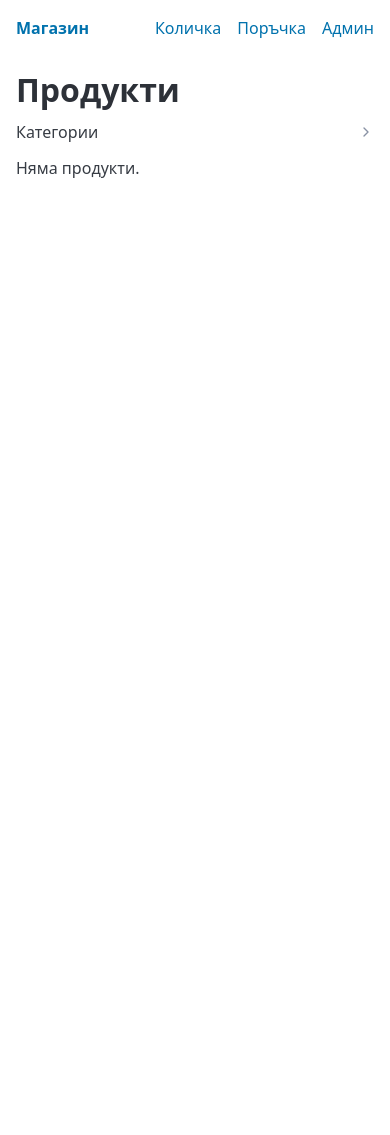
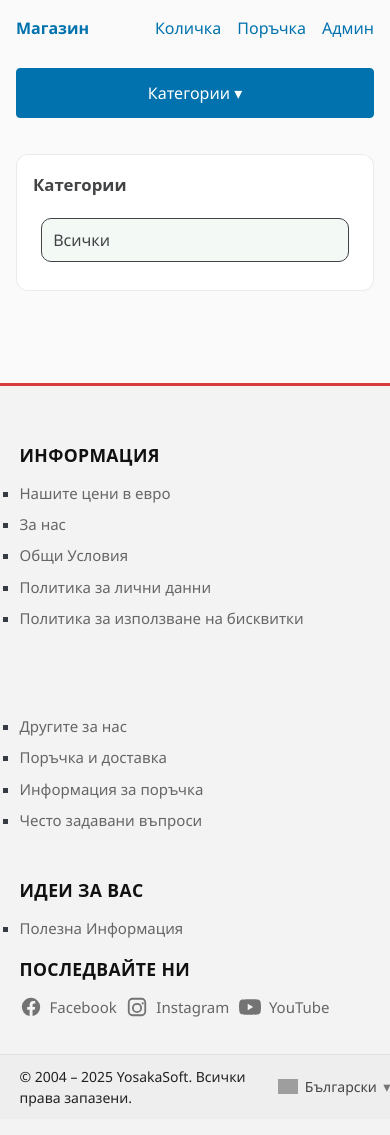
Before and after one commit to yusi-beep/E-Commerce_Shop, a Django app: page / in a window 390 px wide. Before the commit the page ends 178 px from the top, so only its background shows below. Run offline with Django 5.2, Linux system fonts and the light colour scheme; data that the repository does not hold is empty; some libraries are stand-ins or nearby versions; grey boxes are pictures that could not be loaded.

Commit message:
cs: add grid and change colors

```diff
--- a/catalog/templates/catalog/product_list.html
+++ b/catalog/templates/catalog/product_list.html
@@ -1,48 +1,82 @@
 {% extends 'base.html' %}
 {% block content %}
-<h1>Продукти</h1>
-<details>
-  <summary>Категории</summary>
-  <ul>
-    <li><a href="/">Всички</a></li>
+
+<div class="shop-container"><!-- двуколонен layout: sidebar + съдържание -->
+
+  <!-- Sidebar -->
+  <button class="sidebar-toggle" onclick="document.getElementById('shopSidebar').toggleAttribute('hidden')">
+    Категории ▾
+  </button>
+  <aside id="shopSidebar" class="sidebar">
+    <h2>Категории</h2>
+    <ul class="cat-list">
+      <!-- Активен „Всички“, когато няма избрана категория -->
+      <li><a href="/" class="{% if not request.GET.cat %}active{% endif %}">Всички</a></li>
       {% for c in categories %}
-      <li><a href="/?c={{ c.slug }}">{{ c.name }}</a></li>
+        <li>
+          <a href="/?cat={{ c.slug }}"
+             class="{% if request.GET.cat == c.slug %}active{% endif %}">
+            {{ c.name }}
+          </a>
+        </li>
       {% endfor %}
     </ul>
-</details>
+  </aside>
 
-<div class="grid">
+  <!-- Main -->
+  <main>
+    <div class="products-grid">
       {% for p in products %}
-  <article>
-    {% if p.image %}<img src="{{ p.image.url }}" alt="{{ p.name }}" />{% endif %}
-    <h3>
-      <a href="{{ p.get_absolute_url }}">{{ p.name }}</a>
-      {% if p.discount_percent %}
-        <span class="badge">-{{ p.discount_percent }}%</span>
+        <article class="product-card">
+          <a class="product-media" href="{% url 'product_detail' p.slug %}">
+            {% if p.discount_percent %}<span class="badge-sale">-{{ p.discount_percent }}%</span>{% endif %}
+            {% if p.stock == 0 %}<span class="badge-oos">Изчерпан</span>{% endif %}
+
+            {% if p.image_avif %}
+              <picture>
+                <source srcset="{{ p.image_avif.url }}" type="image/avif">
+                {% if p.image_webp %}<source srcset="{{ p.image_webp.url }}" type="image/webp">{% endif %}
+                <img class="img" src="{{ p.image.url }}" alt="{{ p.name }}" loading="lazy" decoding="async">
+              </picture>
+            {% elif p.image %}
+              <img class="img" src="{{ p.image.url }}" alt="{{ p.name }}" loading="lazy" decoding="async">
+            {% else %}
+              <div class="img" aria-label="No image"></div>
             {% endif %}
-    </h3>
+          </a>
 
-    {% if p.old_price %}
-      <p>
-        <small class="contrast">
-          <s>{{ p.old_price }} лв</s>
-          <s>{% if p.old_price_eur %} ({{ p.old_price_eur }} €){% endif %}</s>
-        </small>
-      </p>
-    {% endif %}
+          <h3 class="product-title">{{ p.name }}</h3>
+          <div class="product-meta">В наличност: {{ p.stock }} бр.</div>
 
-    <p><strong>{{ p.price }} лв</strong>
-      {% if p.price_eur %} <small>({{ p.price_eur }} €)</small>{% endif %}
-    </p>
+          <div class="product-price">
+            <span class="now">{{ p.price }}лв.</span>
+            {% if p.old_price %}<span class="old">{{ p.old_price }}лв.</span>{% endif %}
+          </div>
 
+          <div class="card-actions">
+            <a class="btn-view" href="{% url 'product_detail' p.slug %}">Виж</a>
             <form action="{% url 'cart_add' p.id %}" method="post">
               {% csrf_token %}
-      <input type="number" name="qty" value="1" min="1">
-      <button type="submit">Добави</button>
+              <input type="hidden" name="qty" value="1">
+              <button class="btn-add" {% if p.stock == 0 %}disabled aria-disabled="true"{% endif %}>Добави</button>
             </form>
+          </div>
         </article>
-{% empty %}
-  <p>Няма продукти.</p>
       {% endfor %}
     </div>
+
+    {% if is_paginated %}
+      <nav class="pager">
+        {% if page_obj.has_previous %}
+          <a class="btn-view" href="?{% if request.GET.cat %}cat={{ request.GET.cat }}&{% endif %}page={{ page_obj.previous_page_number }}">← Назад</a>
+        {% endif %}
+        <span>Стр. {{ page_obj.number }} / {{ page_obj.paginator.num_pages }}</span>
+        {% if page_obj.has_next %}
+          <a class="btn-view" href="?{% if request.GET.cat %}cat={{ request.GET.cat }}&{% endif %}page={{ page_obj.next_page_number }}">Напред →</a>
+        {% endif %}
+      </nav>
+    {% endif %}
+  </main>
+
+</div>
 {% endblock %}
--- a/catalog/views.py
+++ b/catalog/views.py
@@ -1,24 +1,56 @@
 from django.shortcuts import render, get_object_or_404
+from django.core.paginator import Paginator
 from .models import Product, Category
 
+
 def product_list(request):
-    category_slug = request.GET.get('c')
-    products = Product.objects.filter(active=True)
+    # приемай и ?cat=... и ?c=...
+    cat_slug = request.GET.get('cat') or request.GET.get('c')
+    sort = request.GET.get('sort', 'name')  # name | -name | price | -price | stock | -stock
+
+    # базов queryset + оптимизация
+    qs = (
+        Product.objects.filter(active=True)
+        .select_related('category')
+        .prefetch_related('images')
+    )
+
     current_category = None
-    if category_slug:
-        current_category = get_object_or_404(Category, slug=category_slug)
-        products = products.filter(category=current_category)
-    categories = Category.objects.all()
-    return render(request, 'catalog/product_list.html', {
-        'products': products,
-        'categories': categories,
-        'current_category': current_category,
-    })
+    if cat_slug:
+        current_category = get_object_or_404(Category, slug=cat_slug)
+        qs = qs.filter(category=current_category)
+
+    # безопасно сортиране
+    allowed_sorts = {'name', '-name', 'price', '-price', 'stock', '-stock'}
+    if sort not in allowed_sorts:
+        sort = 'name'
+    qs = qs.order_by(sort)
+
+    # категории за сайдбара
+    categories = Category.objects.all().order_by('name')
+
+    # (по избор) странициране – 20 на страница
+    paginator = Paginator(qs, 20)
+    page_obj = paginator.get_page(request.GET.get('page'))
+
+    return render(
+        request,
+        'catalog/product_list.html',
+        {
+            'products': page_obj.object_list,
+            'page_obj': page_obj,
+            'categories': categories,
+            'current_category': current_category,
+            'current_sort': sort,
+            'current_cat_slug': cat_slug,
+        },
+    )
+
 
 def product_detail(request, slug):
     product = get_object_or_404(
-        Product.objects.prefetch_related('images'),
+        Product.objects.select_related('category').prefetch_related('images'),
         slug=slug,
-        active=True
+        active=True,
     )
     return render(request, 'catalog/product_detail.html', {'product': product})
--- /dev/null
+++ b/static/css/shop.css
@@ -0,0 +1,124 @@
+/* ===========================
+   PAGE LAYOUT & THEME VARS
+   =========================== */
+:root{
+  --card-radius: 14px;
+  --card-shadow: 0 6px 18px rgba(0,0,0,.06); /* мека сянка */
+  --card-shadow-hover: 0 10px 24px rgba(0,0,0,.10); /* по-силна сянка при hover */
+  --border: rgba(0,0,0,.08); /* светъл контур */
+  --muted: #424345; /* приглушен сив текст */
+  --accent: #16a34a; /* зелен акцент */
+  --accent-soft-1: #16a34a0d; /* светлозелен фон */
+  --button: #374151;   /* тъмно сиво */
+  --badge-sale:#f23427;
+}
+
+.shop-container{
+  display:grid;
+  grid-template-columns: 260px 1fr;
+  gap:1.5rem;
+  align-items:start;
+}
+@media (max-width: 1024px){ .shop-container{ grid-template-columns:220px 1fr } }
+@media (max-width: 900px){ .shop-container{ grid-template-columns:1fr } }
+
+/* Sidebar */
+.sidebar{
+  position:sticky; top:1rem; align-self:start;
+  border:1px solid var(--border); border-radius:12px;
+  padding:1rem; background:#fff /* бял фон */
+}
+.sidebar h2{ margin:.25rem 0 1rem; font-size:1.05rem; --pico-color: var(--muted); }
+.sidebar .cat-list{ list-style:none; padding:0; margin:0; display:flex; flex-direction:column; gap:.35rem }
+.sidebar .cat-list a{
+  display:flex; justify-content:space-between; align-items:center;
+  padding:.55rem .7rem; border-radius:10px; text-decoration:none; color:inherit; border:1px solid transparent; color: var(--muted);
+}
+.sidebar .cat-list a:hover{ background:rgba(0,0,0,.03); color: var(--muted);}
+.sidebar .cat-list a.active{ border-color:var(--accent-soft-2); background:var(--accent-soft-1); color: var(--muted);}
+
+/* Mobile sidebar toggle */
+.sidebar-toggle{ display:none; margin-bottom: .75rem }
+@media (max-width:900px){
+  .sidebar{ position:relative; top:0 }
+  .sidebar[hidden]{ display:none }
+  .sidebar-toggle{ display:block }
+}
+
+/* Grid */
+.products-grid{
+  display:grid;
+  gap:1rem;
+  grid-template-columns: repeat(5, 1fr);
+}
+@media (max-width:1536px){ .products-grid{ grid-template-columns: repeat(4, 1fr) } }
+@media (max-width:1200px){ .products-grid{ grid-template-columns: repeat(3, 1fr) } }
+@media (max-width:900px){ .products-grid{ grid-template-columns: repeat(2, 1fr) } }
+@media (max-width:540px){ .products-grid{ grid-template-columns: 1fr } }
+
+/* ===========================
+   PRODUCT CARD
+   =========================== */
+.product-card{
+  display:flex; flex-direction:column; gap:.65rem;
+  background:#fff; border:1px solid var(--border); border-radius:var(--card-radius);
+  padding:.7rem; box-shadow:var(--card-shadow);
+  transition: transform .15s ease, box-shadow .15s ease;
+  max-width: 250px;
+  min-height: 100%;
+}
+.product-card:hover{ transform: translateY(-2px); box-shadow: var(--card-shadow-hover) }
+
+.product-media{ position:relative; display:block; overflow:hidden; border-radius:12px; background:#f3f4f6 }
+.product-media picture, .product-media img{ display:block; width:100%; height:auto }
+.product-media .img{ width:100%; aspect-ratio: 4/3; object-fit:cover; transition: transform .25s ease }
+.product-card:hover .product-media .img{ transform: scale(1.03) }
+
+.badge-sale{
+  position:absolute; top:.5rem; left:.5rem; font-size:.78rem;
+  padding:.25rem .45rem; border-radius:9999px; background:var(--badge-sale); color:#fff
+}
+.badge-oos{
+  position:absolute; top:.5rem; right:-.6rem; background:#14532d; color:#fff;
+  padding:.3rem .7rem; transform: rotate(3deg); border-radius:8px
+}
+
+.product-title{
+  margin:0; font-size:.95rem; line-height:1.25;
+  display:-webkit-box; -webkit-line-clamp:2; -webkit-box-orient:vertical; overflow:hidden; min-height:2.4em
+}
+h3.product-title{color:var(--muted)}
+.product-meta{ font-size:.82rem; color:var(--muted) }
+
+.product-price{
+  display:flex; align-items:baseline; gap:.5rem; border-top:1px dashed var(--border); padding-top:.5rem
+}
+.product-price .now{ font-weight:600; font-size:1.05rem; color:var(--badge-sale)}
+.product-price .old{ text-decoration: line-through; opacity:.6 }
+.product-price .save{ font-size:.8rem; color:var(--accent) }
+
+.card-actions{ display:flex; gap:.5rem; margin-top:.25rem }
+.btn-view,
+.btn-add{
+  display:inline-flex; align-items:center; justify-content:center; gap:.4rem;
+  padding:.5rem .7rem; border-radius:10px; text-decoration:none; border:1px solid var(--border); cursor:pointer
+}
+.btn-view{ background:var(--accent); color:#fff; border-color: transparent }
+.btn-view:hover{ filter:brightness(1.08) }
+.btn-add{ background: var(--button); color: #fff; border: none;}
+.btn-add:hover { filter: brightness(1.1); }
+.btn-add[disabled]{ opacity:.5; cursor:not-allowed }
+
+/* Pagination */
+.pager{ margin-top:1rem; display:flex; gap:.5rem; flex-wrap:wrap; align-items:center }
+.pager .btn-view{ padding:.45rem .65rem }
+
+h1 {
+    --pico-color: var(--muted);
+}
+
+.gallery { display:grid; grid-template-columns: 1fr; gap:1rem; max-width: 720px; }
+.main-img { width:100%; max-height:480px; object-fit:contain; border:1px solid rgba(255,255,255,.1); border-radius:.5rem; }
+.thumbs { display:flex; gap:.5rem; flex-wrap:wrap; }
+.thumbs img { width:96px; height:96px; object-fit:cover; border:2px solid transparent; border-radius:.4rem; cursor:pointer; }
+.thumbs img.active { border-color:#0d6efd; }
--- /dev/null
+++ b/static/css/style.css
@@ -0,0 +1,44 @@
+body {
+  font-family: "Segoe UI", sans-serif;
+  margin: 0;
+  background: #fafafa;
+  color: #222;
+}
+
+.site-footer{
+  background:#f3f3f3; color:#222; margin-top:3rem; border-top:3px solid #d83b3b;
+  font-size:15px
+}
+.site-footer a{ color:#666; text-decoration:none }
+.site-footer a:hover{ color:#000; text-decoration:underline }
+.site-footer h3{ font-size:1.1rem; margin:.5rem 0 1rem; color:#111; letter-spacing:.02em }
+.footer-top{
+  display:grid; gap:2rem; grid-template-columns: repeat(12,1fr);
+  padding:2.2rem min(5vw,48px)
+}
+.footer-col{ grid-column: span 4 }
+.footer-col ul{ list-style:none; margin:0; padding:0 }
+.footer-col li{ margin:.55rem 0 }
+.social{ display:flex; flex-direction:column; gap:.6rem; margin-top:.4rem }
+.icon-link{ display:flex; align-items:center; gap:.5rem; color:#333 }
+.icon-link svg{ opacity:.9 }
+.footer-bottom{
+  display:flex; justify-content:space-between; align-items:center;
+  padding: .7rem min(5vw,48px); background:#eee; border-top:1px solid #e0e0e0; font-size:14px
+}
+.locale{ display:flex; align-items:center; gap:.4rem; color:#444 }
+.caret{ font-size:.9rem; opacity:.7 }
+
+/* тъмен режим — опционално */
+@media (prefers-color-scheme: dark){
+  .site-footer{ background:#121316; color:#d9d9d9; border-top-color:#bb2d2d }
+  .site-footer a{ color:#c3c7cd } .site-footer a:hover{ color:#fff }
+  .footer-bottom{ background:#0f1013; border-top-color:#191b20 }
+  .icon-link{ color:#e3e3e3 }
+}
+
+/* мобилен */
+@media (max-width: 900px){
+  .footer-col{ grid-column: span 12 }
+  .social{ flex-direction:row; flex-wrap:wrap }
+}
--- a/templates/base.html
+++ b/templates/base.html
@@ -1,10 +1,15 @@
+{% load static %}
+
 <!doctype html>
 <html lang="bg">
 <head>
   <meta charset="utf-8">
   <meta name="viewport" content="width=device-width, initial-scale=1">
-  <title>Магазин</title>
-  <link rel="stylesheet" href="https://cdn.jsdelivr.net/npm/@picocss/pico@2/css/pico.min.css">
+  <title>{% block title %}Магазин{% endblock %}</title>
+    <link rel="stylesheet" href="https://cdn.jsdelivr.net/npm/@picocss/pico@2/css/pico.min.css">
+    <link rel="stylesheet" href="{% static 'css/style.css' %}">
+    <link rel="stylesheet" href="{% static 'css/shop.css' %}">
+  {% block extra_head %}{% endblock %}
   <style>
     .badge { display:inline-block; padding:0.15rem 0.5rem; border-radius:9999px; font-size:0.8rem; background:#e53935; color:#fff; }
     .price-row { display:flex; gap:0.5rem; align-items:baseline; }
@@ -22,7 +27,7 @@
       <li><a href="/admin/">Админ</a></li>
     </ul>
   </nav>
-  <main class="container">
+  <main class="container" style="padding-top:.75rem; padding-bottom:1.25rem;">
     {% block content %}{% endblock %}
   </main>
   {% if messages %}
@@ -34,6 +39,63 @@
       </ul>
     </div>
   {% endif %}
+  <footer class="site-footer">
+    <div class="footer-top">
+      <div class="footer-col">
+        <h3>ИНФОРМАЦИЯ</h3>
+        <ul>
+          <li><a href="#">Нашите цени в евро</a></li>
+          <li><a href="#">За нас</a></li>
+          <li><a href="#">Общи Условия</a></li>
+          <li><a href="#">Политика за лични данни</a></li>
+          <li><a href="#">Политика за използване на бисквитки</a></li>
+        </ul>
+      </div>
 
+      <div class="footer-col">
+        <h3>&nbsp;</h3>
+        <ul>
+          <li><a href="#">Другите за нас</a></li>
+          <li><a href="{% url 'checkout_view' %}">Поръчка и доставка</a></li>
+          <li><a href="#">Информация за поръчка</a></li>
+          <li><a href="#">Често задавани въпроси</a></li>
+        </ul>
+      </div>
+
+      <div class="footer-col">
+        <h3>ИДЕИ ЗА ВАС</h3>
+        <ul>
+          <li><a href="#">Полезна Информация</a></li>
+        </ul>
+        <h3 style="margin-top:1.25rem;">ПОСЛЕДВАЙТЕ НИ</h3>
+        <div class="social">
+          <a href="#" aria-label="Facebook" class="icon-link">
+            <!-- FB SVG -->
+            <svg viewBox="0 0 24 24" width="22" height="22" aria-hidden="true"><path fill="currentColor" d="M22 12a10 10 0 1 0-11.5 9.9v-7h-2.7V12h2.7V9.7c0-2.7 1.6-4.2 4-4.2 1.1 0 2.2.2 2.2.2v2.4h-1.3c-1.3 0-1.7.8-1.7 1.6V12h2.9l-.5 2.9h-2.4v7A10 10 0 0 0 22 12"/></svg>
+            Facebook
+          </a>
+          <a href="#" aria-label="Instagram" class="icon-link">
+            <!-- IG SVG -->
+            <svg viewBox="0 0 24 24" width="22" height="22" aria-hidden="true"><path fill="currentColor" d="M7 2h10a5 5 0 0 1 5 5v10a5 5 0 0 1-5 5H7a5 5 0 0 1-5-5V7a5 5 0 0 1 5-5Zm0 2a3 3 0 0 0-3 3v10a3 3 0 0 0 3 3h10a3 3 0 0 0 3-3V7a3 3 0 0 0-3-3H7Zm5 3.5A5.5 5.5 0 1 1 6.5 13 5.5 5.5 0 0 1 12 7.5Zm0 2A3.5 3.5 0 1 0 15.5 13 3.5 3.5 0 0 0 12 9.5Zm6.25-2.75a1.25 1.25 0 1 1-1.25 1.25 1.25 1.25 0 0 1 1.25-1.25Z"/></svg>
+            Instagram
+          </a>
+          <a href="#" aria-label="YouTube" class="icon-link">
+            <!-- YT SVG -->
+            <svg viewBox="0 0 24 24" width="22" height="22" aria-hidden="true"><path fill="currentColor" d="M23.5 6.2a3 3 0 0 0-2.1-2.1C19.9 3.5 12 3.5 12 3.5s-7.9 0-9.4.6A3 3 0 0 0 .5 6.2 31.1 31.1 0 0 0 0 12a31.1 31.1 0 0 0 .6 5.8 3 3 0 0 0 2.1 2.1C4.1 20.5 12 20.5 12 20.5s7.9 0 9.4-.6a3 3 0 0 0 2.1-2.1A31.1 31.1 0 0 0 24 12a31.1 31.1 0 0 0-.5-5.8ZM9.5 15.5v-7l6 3.5-6 3.5Z"/></svg>
+            YouTube
+          </a>
+        </div>
+      </div>
+    </div>
+
+    <div class="footer-bottom">
+      <div>© 2004 – {% now "Y" %} YosakaSoft. Всички права запазени.</div>
+      <div class="locale">
+        <img src="https://flagcdn.com/w20/bg.png" width="20" height="15" alt="BG" loading="lazy">
+        <span>Български</span>
+        <span class="caret">▾</span>
+      </div>
+    </div>
+  </footer>
 </body>
 </html>
```
Also changed, not shown: catalog/templates/catalog/product_detail.html (+4 -4 lines), 1 other file. Lines whose indentation alone changed are shown as unchanged.
